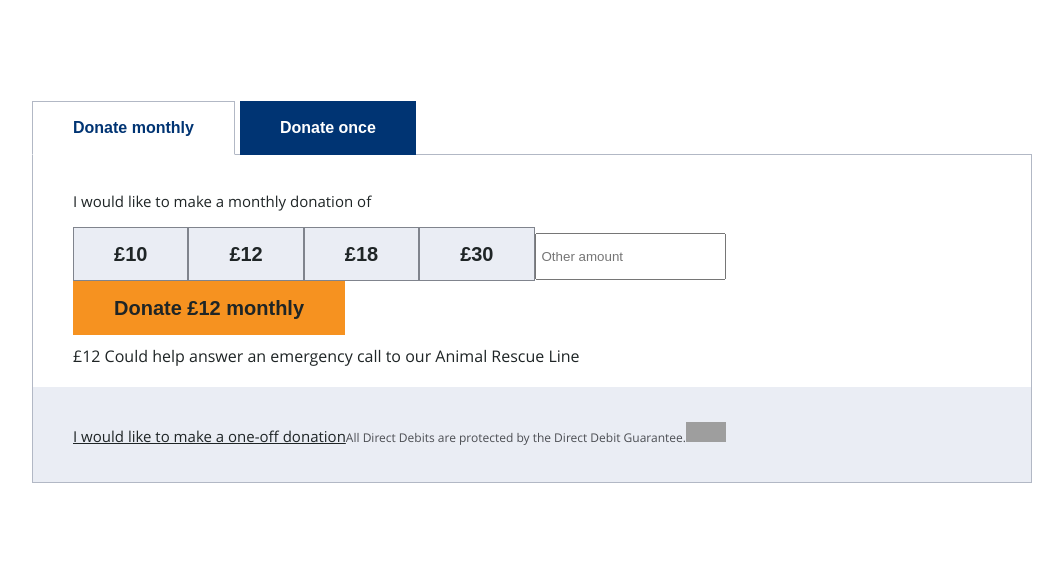
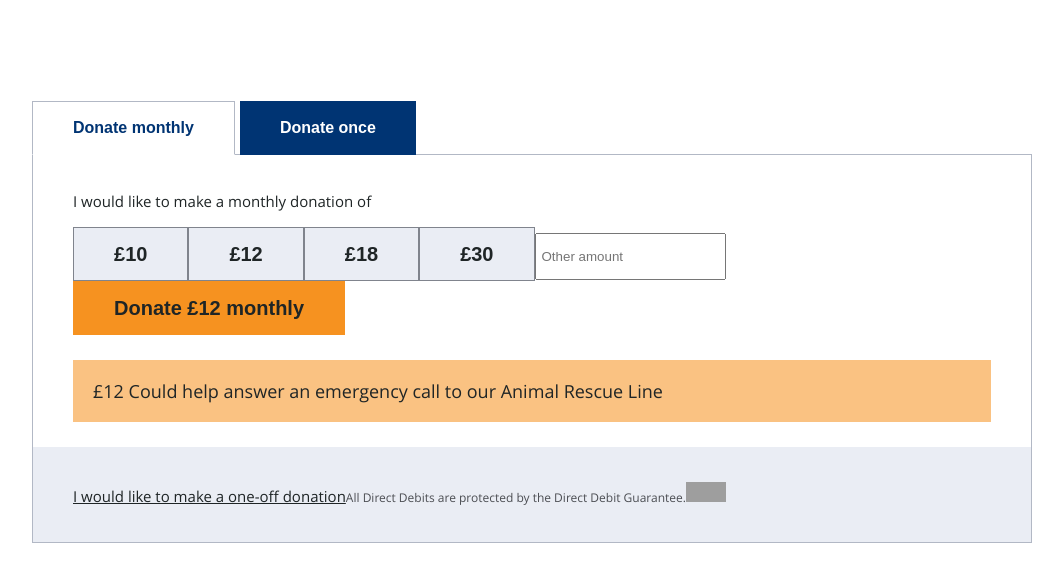
Before and after one commit to justtoconfirm/donation-component, a Gatsby site: page / in a window 1280 px wide. Shown: the whole page, without its empty margins (108-1171 px from the left). Built offline with nearby package versions, Linux system fonts and the light colour scheme; Gatsby itself is replaced by a stand-in of ours; grey boxes are pictures that could not be loaded.

Commit message:
Message component styling applied

```diff
--- a/src/components/atoms/message/message.scss
+++ b/src/components/atoms/message/message.scss
@@ -1,3 +1,11 @@
+$message-color: #F69220;
+
 .a-message {
-
+	background-color: lighten($message-color, 20%);
+	color: #1F2526;
+	margin-top: 25px;
+	margin-bottom: 5px;
+	padding: 20px;
+	font-size: 18px;
+	line-height: 22px;
 }
```
